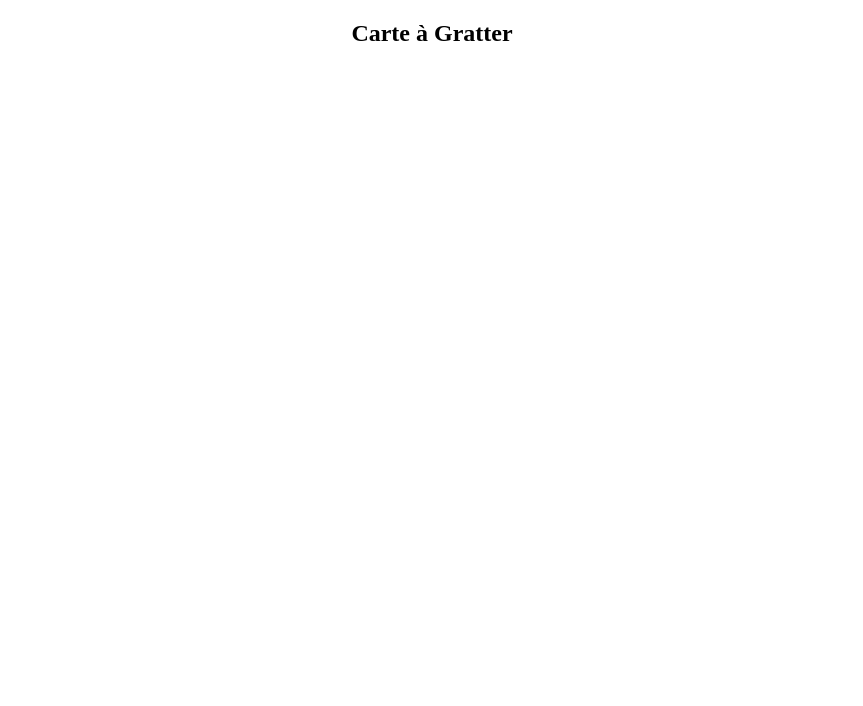
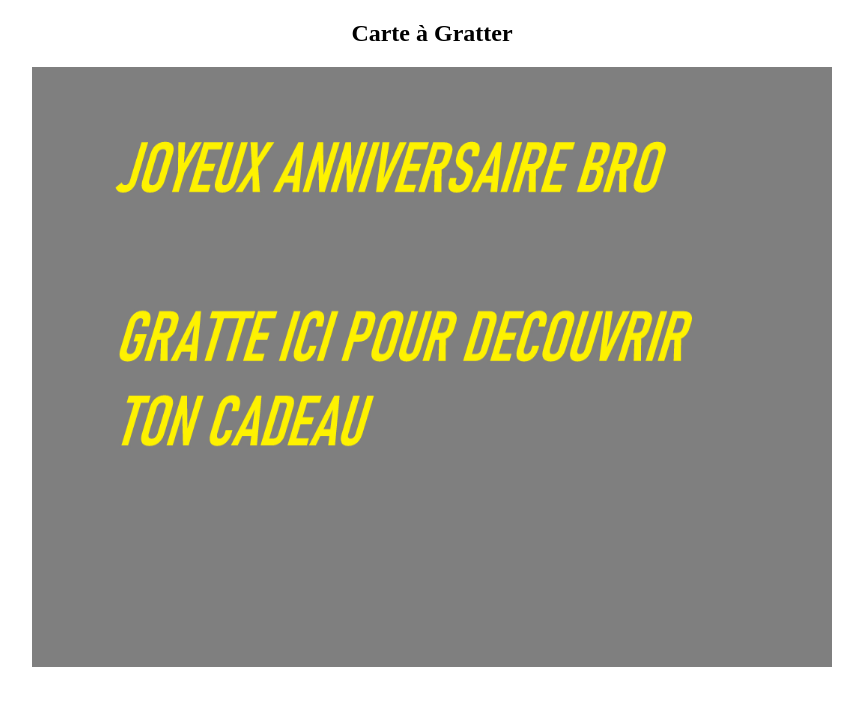
Before and after one commit to lumios-le-jeu/carte-a-gratter-template, a plain HTML site: page index.html in a window 1280 px wide. Shown: the whole page, without its empty margins (208-1071 px from the left). Drawn offline with Linux system fonts and the light colour scheme.

Commit message:
Mise à jour de index.html pour révéler le fond au grattage

```diff
--- a/index.html
+++ b/index.html
@@ -29,22 +29,22 @@
     const foregroundImg = new Image();
     const backgroundImg = new Image();
 
-    // Utiliser les URLs configurées pour les images de grattage et de fond
-    foregroundImg.src = 'PLACEHOLDER_GRATTE_IMG';  // Image de grattage
-    backgroundImg.src = 'PLACEHOLDER_BACKGROUND_IMG';  // Image de fond
+    // Utiliser l'image de fond et l'image de grattage
+    foregroundImg.src = './gratte.JPG';  // Image de grattage
+    backgroundImg.src = './bon.JPG';     // Image de fond
 
-    // Charger l'image de fond
+    // Dessiner l'image de fond en premier
     backgroundImg.onload = () => {
         bgCtx.drawImage(backgroundImg, 0, 0, backgroundCanvas.width, backgroundCanvas.height);
     };
 
-    // Charger l'image de grattage et configurer la couche pour masquer
+    // Dessiner l'image de grattage par-dessus
     foregroundImg.onload = () => {
         scratchCtx.drawImage(foregroundImg, 0, 0, scratchCanvas.width, scratchCanvas.height);
-        scratchCtx.globalCompositeOperation = 'destination-out';  // Mode pour effacer le premier plan
+        scratchCtx.globalCompositeOperation = 'destination-out';  // Rendre la zone grattée transparente
     };
 
-    // Fonction de grattage
+    // Fonction pour gratter
     function scratch(event) {
         const rect = scratchCanvas.getBoundingClientRect();
         const x = event.clientX - rect.left;
@@ -55,7 +55,6 @@
         scratchCtx.fill();
     }
 
-    // Ajouter des événements pour gratter en maintenant et en déplaçant la souris
     scratchCanvas.addEventListener('mousedown', (e) => {
         scratchCanvas.addEventListener('mousemove', scratch);
         scratch(e);
```
